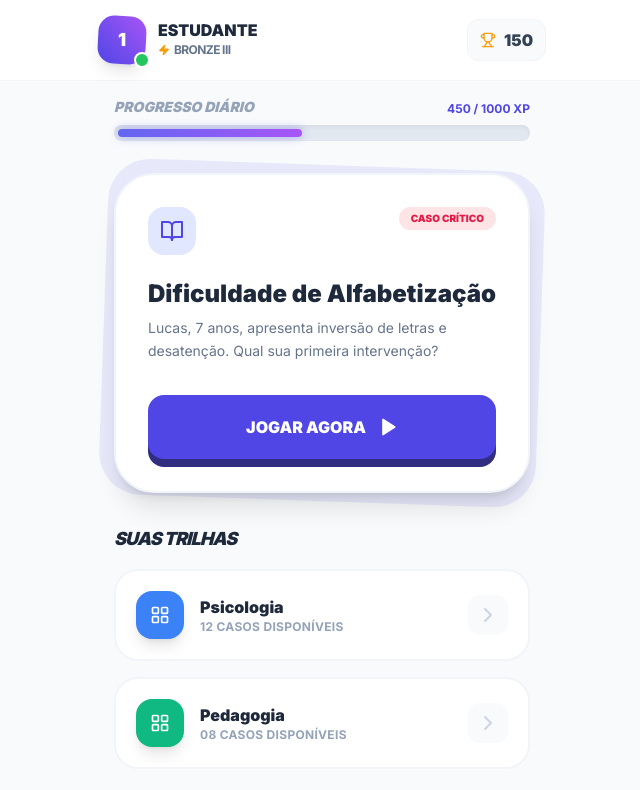
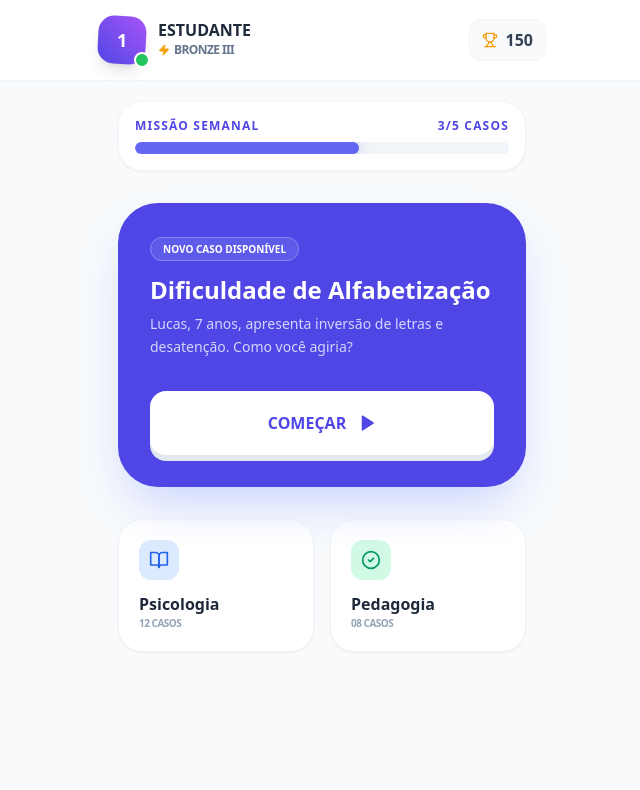
Before and after one commit to tr013432-design/PsyQuest-A-Jornada-do-Saber, a Next.js app: page / in a window 1280 px wide. Shown: the top 790 px of the page, without its empty margins (318-958 px from the left). Built offline with nearby package versions, Linux system fonts and the light colour scheme.

Commit message:
Update page.tsx

```diff
--- a/src/app/page.tsx
+++ b/src/app/page.tsx
@@ -1,69 +1,85 @@
+"use client"; // Isso permite que o app tenha botões clicáveis
+import React, { useState } from 'react';
 import Header from '../components/Header';
-import { BookOpen, Play, ChevronRight, LayoutGrid } from 'lucide-react';
+import { BookOpen, Play, CheckCircle2, Star } from 'lucide-react';
 
 export default function Home() {
+  const [showCase, setShowCase] = useState(false);
+
   return (
-    <div className="min-h-screen bg-[#F8FAFC]">
+    <div className="min-h-screen bg-slate-50 font-sans text-slate-900">
       <Header />
 
-      <main className="max-w-md mx-auto p-4 pb-24">
-        {/* Banner de XP do Dia */}
-        <section className="mb-8">
-          <div className="flex justify-between items-end mb-2">
-            <span className="text-sm font-black text-slate-400 uppercase italic">Progresso Diário</span>
-            <span className="text-xs font-bold text-indigo-600">450 / 1000 XP</span>
+      <main className="max-w-md mx-auto p-5 pb-24">
+        {/* Barra de Progresso Superior */}
+        <div className="mb-8 bg-white p-4 rounded-3xl shadow-sm border border-slate-100">
+          <div className="flex justify-between text-xs font-black text-indigo-600 mb-2 uppercase tracking-widest">
+            <span>Missão Semanal</span>
+            <span>3/5 Casos</span>
           </div>
-          <div className="h-4 w-full bg-slate-200 rounded-full p-1 shadow-inner">
-            <div className="h-full bg-gradient-to-r from-indigo-500 to-purple-500 rounded-full w-[45%] shadow-[0_0_10px_rgba(79,70,229,0.4)]"></div>
+          <div className="h-3 w-full bg-slate-100 rounded-full overflow-hidden">
+            <div className="h-full bg-indigo-500 w-[60%] rounded-full shadow-[0_0_12px_rgba(79,70,229,0.3)]"></div>
           </div>
-        </section>
+        </div>
 
-        {/* Card de Missão */}
-        <section className="relative group cursor-pointer mb-8">
-          <div className="absolute inset-0 bg-indigo-600 rounded-[2.5rem] rotate-2 scale-105 opacity-10 group-hover:rotate-1 transition-transform"></div>
-          <div className="relative bg-white p-8 rounded-[2.5rem] border-2 border-slate-100 shadow-xl overflow-hidden">
-            <div className="flex justify-between items-start mb-6">
-              <div className="bg-indigo-100 p-3 rounded-2xl text-indigo-600">
-                <BookOpen size={24} />
+        {/* Card de Destaque */}
+        {!showCase ? (
+          <div className="bg-indigo-600 rounded-[2.5rem] p-8 text-white shadow-2xl shadow-indigo-200 relative overflow-hidden mb-8">
+            <div className="relative z-10">
+              <span className="bg-indigo-400/30 text-[10px] font-black px-3 py-1 rounded-full uppercase border border-indigo-300/50">
+                Novo Caso Disponível
+              </span>
+              <h2 className="text-2xl font-black mt-4 mb-2 leading-tight">Dificuldade de Alfabetização</h2>
+              <p className="text-indigo-100 text-sm mb-8 opacity-90 leading-relaxed">
+                Lucas, 7 anos, apresenta inversão de letras e desatenção. Como você agiria?
+              </p>
+              <button
+                onClick={() => setShowCase(true)}
+                className="w-full bg-white text-indigo-600 font-black py-5 rounded-2xl flex items-center justify-center gap-3 shadow-[0_6px_0_#e2e8f0] active:translate-y-1 active:shadow-none transition-all"
+              >
+                COMEÇAR <Play size={18} fill="currentColor" />
+              </button>
+            </div>
+          </div>
+        ) : (
+          /* Mini Jogo de Exemplo */
+          <div className="bg-white rounded-[2.5rem] p-8 border-2 border-indigo-100 shadow-xl animate-in fade-in zoom-in duration-300">
+            <h3 className="font-black text-indigo-600 mb-4 flex items-center gap-2">
+              <Star size={18} className="fill-indigo-600" /> PERGUNTA 1
+            </h3>
+            <p className="text-slate-700 font-bold mb-6 text-lg">Qual o primeiro passo para o diagnóstico de Lucas?</p>
+            <div className="space-y-3">
+              {['Avaliação neuropsicológica', 'Entrevista com os pais (Anamnese)', 'Aplicação de teste de QI'].map((opt) => (
+                <button
+                  key={opt}
+                  onClick={() => { alert('Correto! +50 XP'); setShowCase(false); }}
+                  className="w-full p-4 text-left border-2 border-slate-100 rounded-2xl hover:border-indigo-500 hover:bg-indigo-50 transition-all font-medium text-slate-600"
+                >
+                  {opt}
+                </button>
+              ))}
+            </div>
+          </div>
+        )}
+
+        {/* Trilhas Rápidas */}
+        <div className="grid grid-cols-2 gap-4">
+           <div className="bg-white p-5 rounded-3xl border border-slate-100 shadow-sm hover:scale-95 transition-transform cursor-pointer">
+              <div className="w-10 h-10 bg-blue-100 text-blue-600 rounded-xl flex items-center justify-center mb-3">
+                <BookOpen size={20} />
               </div>
-              <span className="bg-rose-100 text-rose-600 text-[10px] font-black px-3 py-1 rounded-full uppercase">Caso Crítico</span>
-            </div>
-
-            <h2 className="text-2xl font-black text-slate-800 mb-2 leading-tight">Dificuldade de Alfabetização</h2>
-            <p className="text-slate-500 text-sm leading-relaxed mb-8">Lucas, 7 anos, apresenta inversão de letras e desatenção. Qual sua primeira intervenção?</p>
-
-            <button className="w-full bg-indigo-600 hover:bg-indigo-700 text-white font-black py-5 rounded-2xl flex items-center justify-center gap-3 shadow-[0_8px_0_rgb(49,46,129)] active:translate-y-1 active:shadow-none transition-all">
-              JOGAR AGORA <Play size={20} fill="currentColor" />
-            </button>
-          </div>
-        </section>
-
-        {/* Categorias */}
-        <h3 className="text-slate-800 font-black text-lg mb-4 italic uppercase tracking-tighter">Suas Trilhas</h3>
-        <div className="grid grid-cols-1 gap-4">
-          <TrilhaCard area="Psicologia" cor="bg-blue-500" casos="12" />
-          <TrilhaCard area="Pedagogia" cor="bg-emerald-500" casos="08" />
+              <p className="font-black text-slate-800">Psicologia</p>
+              <p className="text-[10px] font-bold text-slate-400 uppercase tracking-tighter">12 Casos</p>
+           </div>
+           <div className="bg-white p-5 rounded-3xl border border-slate-100 shadow-sm hover:scale-95 transition-transform cursor-pointer">
+              <div className="w-10 h-10 bg-emerald-100 text-emerald-600 rounded-xl flex items-center justify-center mb-3">
+                <CheckCircle2 size={20} />
+              </div>
+              <p className="font-black text-slate-800">Pedagogia</p>
+              <p className="text-[10px] font-bold text-slate-400 uppercase tracking-tighter">08 Casos</p>
+           </div>
         </div>
       </main>
     </div>
   );
 }
-
-function TrilhaCard({ area, cor, casos }: any) {
-  return (
-    <div className="bg-white p-5 rounded-3xl flex items-center justify-between border-2 border-slate-100 hover:border-indigo-200 transition-colors cursor-pointer group">
-      <div className="flex items-center gap-4">
-        <div className={`${cor} w-12 h-12 rounded-2xl flex items-center justify-center text-white shadow-lg`}>
-          <LayoutGrid size={20} />
-        </div>
-        <div>
-          <h4 className="font-black text-slate-800">{area}</h4>
-          <p className="text-xs font-bold text-slate-400 tracking-wide uppercase">{casos} Casos disponíveis</p>
-        </div>
-      </div>
-      <div className="bg-slate-50 p-2 rounded-xl group-hover:bg-indigo-50 transition-colors">
-        <ChevronRight className="text-slate-300 group-hover:text-indigo-500" />
-      </div>
-    </div>
-  );
-}
```
